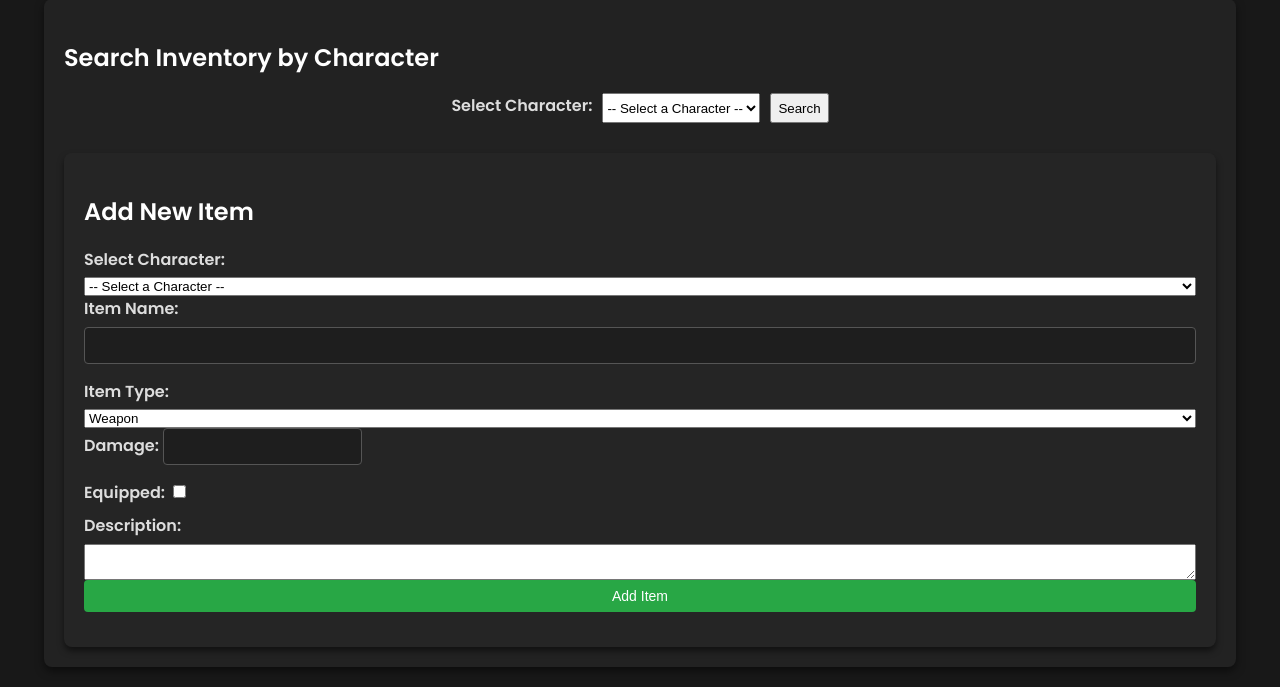
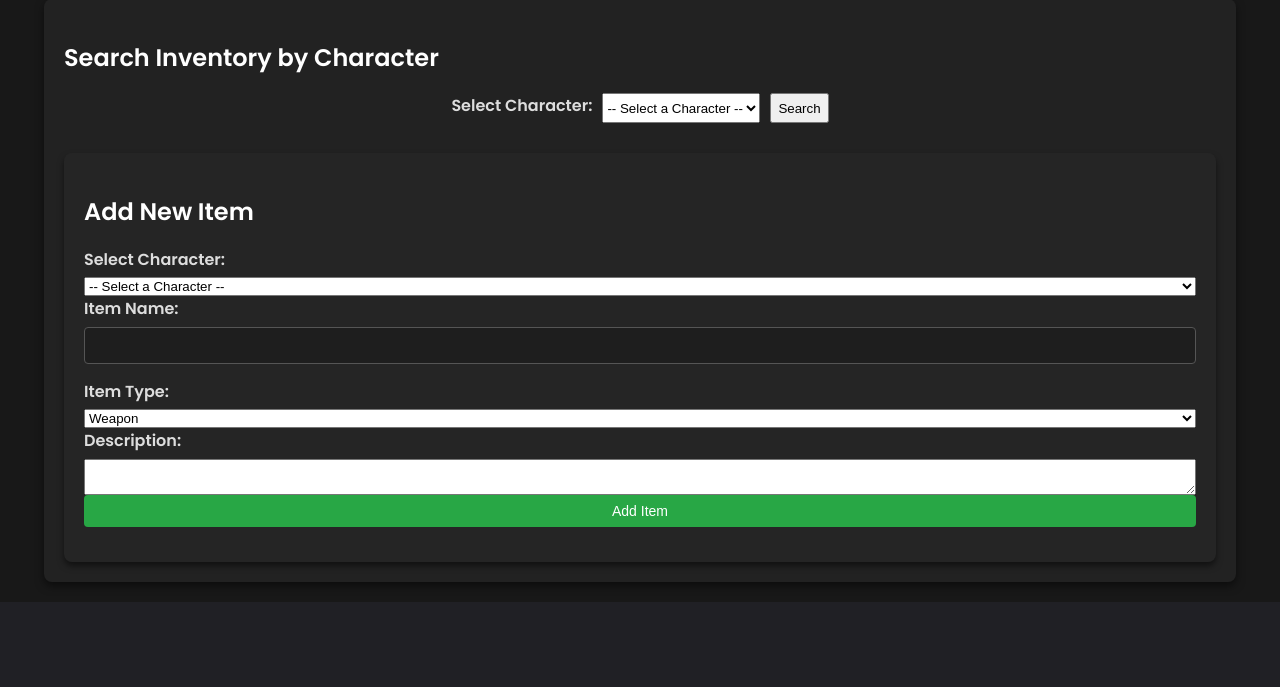
Before and after one commit to XJLewis/Web-Dev_Final, a PHP site: page /inventory.php in a window 1280 px wide. Shown: the part 336-1023 px from the top of the page. After the commit the page ends 938 px from the top, so only its background shows below. Run offline with PHP 8.4, Linux system fonts and the light colour scheme; data that the repository does not hold is empty.

Commit message:
issue with adding misc items. GPT helped fux

```diff
--- a/inventory.php
+++ b/inventory.php
@@ -177,28 +177,8 @@ try {
                 <option value="Weapon">Weapon</option>
                 <option value="Armor">Armor</option>
                 <option value="Food">Camp Supply</option>
-                <option value="Misc">Miscellaneous</option>
+                <option value="Other">Other</option>
             </select>
-
-            <div id="damage-field" class="item-field" style="display:none;">
-                <label for="damage">Damage:</label>
-                <input type="text" name="damage" id="damage">
-            </div>
-
-            <div id="armor_class-field" class="item-field" style="display:none;">
-                <label for="armor_class">Armor Class:</label>
-                <input type="number" name="armor_class" id="armor_class">
-            </div>
-
-            <div id="camp_supply-field" class="item-field" style="display:none;">
-                <label for="camp_supply">Camp Supply Value:</label>
-                <input type="number" name="camp_supply" id="camp_supply">
-            </div>
-
-            <div id="equipped-field" class="item-field" style="display:none;">
-                <label for="equipped">Equipped:</label>
-                <input type="checkbox" name="equipped" id="equipped">
-            </div>
 
             <label for="description">Description:</label>
             <textarea name="description" id="description"></textarea>
@@ -207,32 +187,5 @@ try {
         </form>
     </div>
     </div>
-
-    <script>
-        function toggleItemFields() {
-            // Get the selected item type
-            var itemType = document.getElementById("item_type").value;
-
-            // Reset all fields to hidden
-            document.getElementById("damage-field").style.display = "none";
-            document.getElementById("armor_class-field").style.display = "none";
-            document.getElementById("camp_supply-field").style.display = "none";
-            document.getElementById("equipped-field").style.display = "none";
-
-            // Show relevant fields based on the selected item type
-            if (itemType === "Weapon") {
-                document.getElementById("damage-field").style.display = "block";
-                document.getElementById("equipped-field").style.display = "block";
-            } else if (itemType === "Armor") {
-                document.getElementById("armor_class-field").style.display = "block";
-                document.getElementById("equipped-field").style.display = "block";
-            } else if (itemType === "Food") {
-                document.getElementById("camp_supply-field").style.display = "block";
-            }
-        }
-
-        // Call toggleItemFields when the page loads to adjust visibility of fields
-        window.onload = toggleItemFields;
-    </script>
 </body>
 </html>
```
